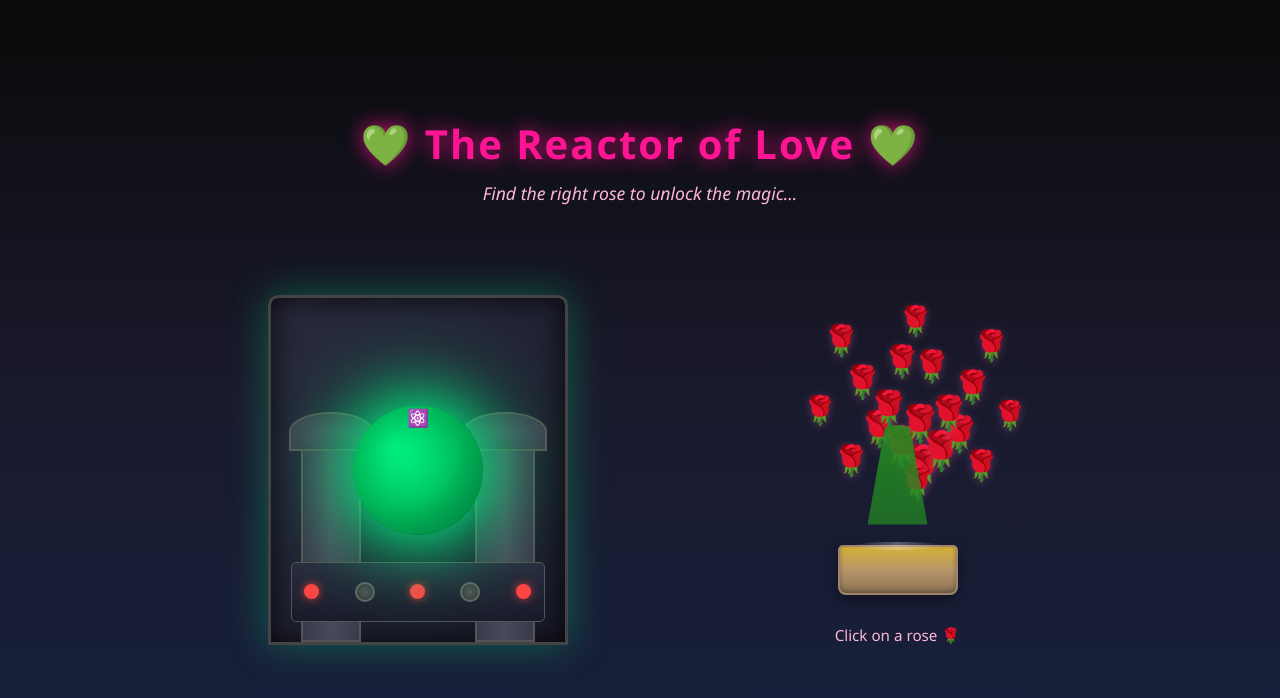
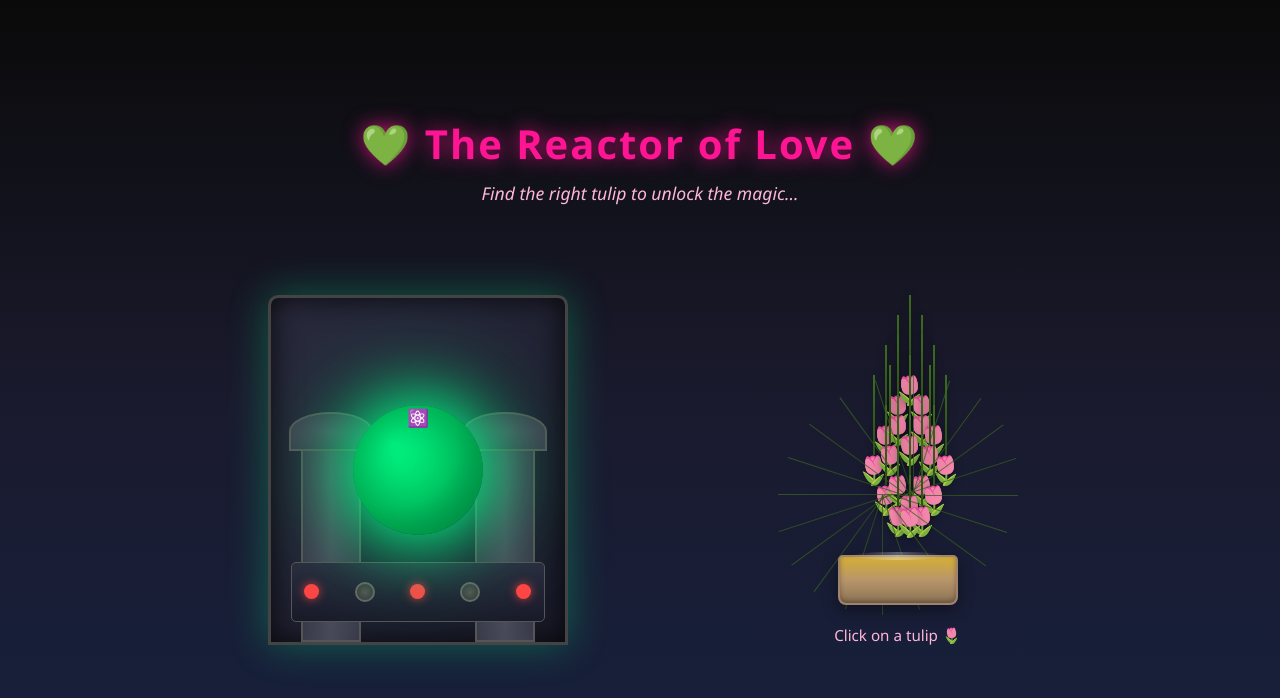
Before and after one commit to Nothing112233/cipher-chest, a plain HTML site: page reactor-game.html in a window 1280 px wide. Drawn offline with Linux system fonts and the light colour scheme.

Commit message:
Replace roses with neat tulip bouquet arrangement

```diff
--- a/reactor-game.html
+++ b/reactor-game.html
@@ -222,40 +222,61 @@
             display: flex;
             flex-direction: column;
             align-items: center;
+            justify-content: flex-end;
         }
 
         .bouquet-wrapper {
             position: relative;
-            width: 250px;
-            height: 280px;
+            width: 280px;
+            height: 300px;
+            display: flex;
+            flex-direction: column;
+            align-items: center;
+            justify-content: flex-end;
+        }
+
+        .tulips-container {
+            position: relative;
+            width: 200px;
+            height: 250px;
             margin-bottom: 20px;
         }
 
-        .roses-layer {
-            position: absolute;
-            width: 100%;
-            height: 100%;
-        }
-
-        .rose {
+        .tulip {
             position: absolute;
             cursor: pointer;
             display: flex;
-            justify-content: center;
-            align-items: flex-end;
-            filter: drop-shadow(0 2px 4px rgba(255, 105, 180, 0.3));
+            flex-direction: column;
+            align-items: center;
+            filter: drop-shadow(0 2px 4px rgba(0, 0, 0, 0.3));
             transition: transform 0.2s, filter 0.2s;
-            font-size: 35px;
-            line-height: 1;
+            bottom: 0;
         }
 
-        .rose:hover {
-            transform: scale(1.15) translateY(-5px);
-            filter: drop-shadow(0 4px 12px rgba(255, 105, 180, 0.8));
+        .tulip-stem {
+            width: 2px;
+            height: 80px;
+            background: linear-gradient(to top, #2d5016, #3a6b1f);
+            margin-bottom: -2px;
+        }
+
+        .tulip-flower {
+            width: 24px;
+            height: 32px;
+            font-size: 28px;
+            line-height: 1;
+            display: flex;
+            align-items: center;
+            justify-content: center;
+        }
+
+        .tulip:hover {
+            transform: scale(1.2) translateY(-10px);
+            filter: drop-shadow(0 4px 12px rgba(255, 100, 150, 0.8));
             z-index: 100;
         }
 
-        .rose.wrong {
+        .tulip.wrong {
             animation: shake 0.4s ease-in-out;
         }
 
@@ -265,20 +286,22 @@
             75% { transform: translateX(8px); }
         }
 
-        /* Stems */
-        .stems {
+        /* Stems Bundle */
+        .stems-bundle {
             position: absolute;
-            bottom: 0;
+            bottom: 60px;
             left: 50%;
             transform: translateX(-50%);
-            width: 60px;
-            height: 100px;
-            background: linear-gradient(to bottom,
-                rgba(34, 139, 34, 0.9) 0%,
-                rgba(34, 139, 34, 0.8) 50%,
-                rgba(34, 139, 34, 0.7) 100%);
-            border-radius: 50% 50% 0 0 / 30% 30% 0 0;
-            clip-path: polygon(30% 0%, 70% 0%, 100% 100%, 0% 100%);
+            width: 50px;
+            height: 120px;
+        }
+
+        .stem-line {
+            position: absolute;
+            width: 1px;
+            height: 100%;
+            background: linear-gradient(to top, #2d5016, #3a6b1f);
+            opacity: 0.7;
         }
 
         /* Wrapper/Base */
@@ -290,7 +313,7 @@
             border: 2px solid #a0826d;
             box-shadow: 0 5px 15px rgba(0, 0, 0, 0.4), inset 0 -2px 5px rgba(0, 0, 0, 0.3);
             position: relative;
-            z-index: 1;
+            z-index: 10;
         }
 
         .wrapper::before {
@@ -305,7 +328,7 @@
         }
 
         .hint {
-            margin-top: 30px;
+            margin-top: 20px;
             font-size: 0.95em;
             color: #ffb6d9;
         }
@@ -408,7 +431,7 @@
 
 <div class="container">
     <h1>💚 The Reactor of Love 💚</h1>
-    <p class="subtitle">Find the right rose to unlock the magic...</p>
+    <p class="subtitle">Find the right tulip to unlock the magic...</p>
 
     <div class="game-area">
         <!-- REACTOR -->
@@ -428,16 +451,14 @@
             <div class="explosion-particles" id="particles"></div>
         </div>
 
-        <!-- BOUQUET -->
+        <!-- TULIP BOUQUET -->
         <div class="bouquet-container">
             <div class="bouquet-wrapper">
-                <div class="bouquet-wrapper">
-                    <div class="roses-layer" id="rosesLayer"></div>
-                    <div class="stems"></div>
-                </div>
+                <div class="tulips-container" id="tulipsContainer"></div>
+                <div class="stems-bundle" id="stemsBundle"></div>
             </div>
             <div class="wrapper"></div>
-            <div class="hint">Click on a rose 🌹</div>
+            <div class="hint">Click on a tulip 🌷</div>
         </div>
     </div>
 </div>
@@ -445,7 +466,7 @@
 <div class="message-modal" id="messageModal">
     <div class="message-content">
         <h2>💕 My Love 💕</h2>
-        <p>In this moment, surrounded by roses and the glow of our hearts, I want you to know how much you mean to me. You are my everything, my forever, my reason to smile.</p>
+        <p>In this moment, surrounded by tulips and the glow of our hearts, I want you to know how much you mean to me. You are my everything, my forever, my reason to smile.</p>
         <p style="font-size: 1.1em; margin-top: 25px;">Let's escape together, grab your favorite snacks and drink, and lose ourselves in our movie. Just you and me, princess.</p>
         <p style="font-size: 1.3em; margin-top: 25px;">I love you so much. 😘❣️</p>
         <button class="close-modal" onclick="closeModal()">Close Your Eyes & Kiss Me 💋</button>
@@ -454,77 +475,108 @@
 
 <script>
     const core = document.getElementById('core');
-    const rosesLayer = document.getElementById('rosesLayer');
+    const tulipsContainer = document.getElementById('tulipsContainer');
+    const stemsBundle = document.getElementById('stemsBundle');
     const messageModal = document.getElementById('messageModal');
     const particlesContainer = document.getElementById('particles');
 
-    const numberOfRoses = 20;
-    const correctRose = Math.floor(Math.random() * numberOfRoses);
+    const numberOfTulips = 20;
+    const correctTulip = Math.floor(Math.random() * numberOfTulips);
     let unlocked = false;
 
-    // Create realistic bouquet arrangement
-    function createRoses() {
+    // Tulip colors for variety
+    const tulipColors = ['🌷', '🌷', '🌷', '🌷', '🌷'];
+
+    // Create neat tulip bouquet
+    function createTulips() {
+        // Create stems in the bundle
+        const stemCount = 20;
+        for (let i = 0; i < stemCount; i++) {
+            const stem = document.createElement('div');
+            stem.className = 'stem-line';
+            const angle = (360 / stemCount) * i;
+            const offset = Math.cos((angle * Math.PI) / 180) * 15;
+            stem.style.left = (25 + offset) + 'px';
+            stem.style.transform = `rotate(${angle}deg)`;
+            stem.style.transformOrigin = `0 100%`;
+            stemsBundle.appendChild(stem);
+        }
+
+        // Create tulips arranged in neat rows
         const positions = [
-            // Front center roses (largest, most prominent)
-            { x: 125, y: 200, size: 40 },
-            { x: 105, y: 180, size: 38 },
-            { x: 145, y: 185, size: 38 },
-            { x: 125, y: 160, size: 36 },
+            // Top row (3 tulips)
+            { x: 88, y: 30 },
+            { x: 100, y: 10 },
+            { x: 112, y: 30 },
 
-            // Second layer
-            { x: 85, y: 165, size: 35 },
-            { x: 165, y: 170, size: 35 },
-            { x: 95, y: 145, size: 34 },
-            { x: 155, y: 150, size: 34 },
+            // Second row (4 tulips)
+            { x: 76, y: 60 },
+            { x: 88, y: 50 },
+            { x: 112, y: 50 },
+            { x: 124, y: 60 },
 
-            // Third layer
-            { x: 70, y: 120, size: 32 },
-            { x: 180, y: 125, size: 32 },
-            { x: 110, y: 100, size: 31 },
-            { x: 140, y: 105, size: 31 },
+            // Third row (5 tulips)
+            { x: 64, y: 90 },
+            { x: 80, y: 80 },
+            { x: 100, y: 70 },
+            { x: 120, y: 80 },
+            { x: 136, y: 90 },
 
-            // Top roses
-            { x: 50, y: 80, size: 30 },
-            { x: 200, y: 85, size: 30 },
-            { x: 125, y: 60, size: 29 },
+            // Fourth row (4 tulips)
+            { x: 76, y: 120 },
+            { x: 88, y: 110 },
+            { x: 112, y: 110 },
+            { x: 124, y: 120 },
 
-            // Side and accent roses
-            { x: 30, y: 150, size: 28 },
-            { x: 220, y: 155, size: 28 },
-            { x: 60, y: 200, size: 30 },
-            { x: 190, y: 205, size: 30 },
-            { x: 125, y: 220, size: 32 }
+            // Bottom row (3 tulips)
+            { x: 88, y: 150 },
+            { x: 100, y: 130 },
+            { x: 112, y: 150 },
+
+            // Fill gaps (2 tulips)
+            { x: 100, y: 190 },
+            { x: 52, y: 140 },
+            { x: 148, y: 140 }
         ];
 
-        positions.forEach((pos, index) => {
-            const rose = document.createElement('div');
-            rose.className = 'rose';
-            rose.innerHTML = '🌹';
-            rose.style.left = pos.x + 'px';
-            rose.style.top = pos.y + 'px';
-            rose.style.fontSize = pos.size + 'px';
-            rose.dataset.index = index;
-            rose.onclick = (e) => selectRose(index, e);
+        positions.slice(0, numberOfTulips).forEach((pos, index) => {
+            const tulip = document.createElement('div');
+            tulip.className = 'tulip';
 
-            rosesLayer.appendChild(rose);
+            const stemDiv = document.createElement('div');
+            stemDiv.className = 'tulip-stem';
+
+            const flowerDiv = document.createElement('div');
+            flowerDiv.className = 'tulip-flower';
+            flowerDiv.innerHTML = tulipColors[index % tulipColors.length];
+
+            tulip.appendChild(stemDiv);
+            tulip.appendChild(flowerDiv);
+
+            tulip.style.left = pos.x + 'px';
+            tulip.style.top = pos.y + 'px';
+            tulip.dataset.index = index;
+            tulip.onclick = (e) => selectTulip(index, e);
+
+            tulipsContainer.appendChild(tulip);
         });
     }
 
-    // Handle rose selection
-    function selectRose(index, event) {
+    // Handle tulip selection
+    function selectTulip(index, event) {
         if (unlocked) return;
 
-        if (index === correctRose) {
+        if (index === correctTulip) {
             unlocked = true;
-            event.target.closest('.rose').style.opacity = '0';
+            event.target.closest('.tulip').style.opacity = '0';
             triggerExplosion();
             setTimeout(() => {
                 messageModal.classList.add('show');
             }, 800);
         } else {
-            event.target.closest('.rose').classList.add('wrong');
+            event.target.closest('.tulip').classList.add('wrong');
             setTimeout(() => {
-                event.target.closest('.rose').classList.remove('wrong');
+                event.target.closest('.tulip').classList.remove('wrong');
             }, 400);
         }
     }
@@ -574,7 +626,7 @@
     }
 
     // Initialize
-    createRoses();
+    createTulips();
 </script>
 
 </body>
```
